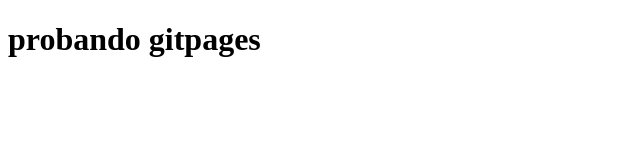
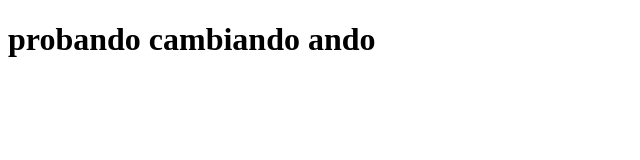
Before and after one commit to chiwiscor/page, a plain HTML site: page index.html in a window 1280 px wide. Shown: the whole page, without its empty margins (0-640 px from the left). Drawn offline with Linux system fonts and the light colour scheme.

Commit message:
subiando con ssh

```diff
--- a/index.html
+++ b/index.html
@@ -4,6 +4,6 @@
 	<title></title>
 </head>
 <body>
-<h1>probando gitpages</h1>
+<h1>probando cambiando ando</h1>
 </body>
 </html>
```
